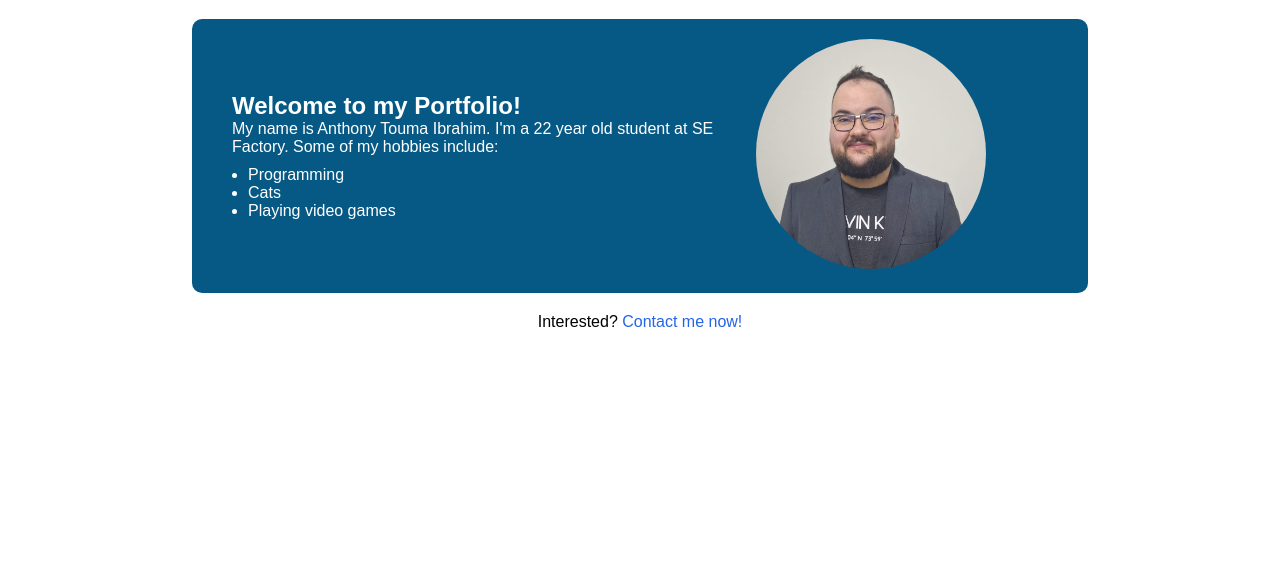
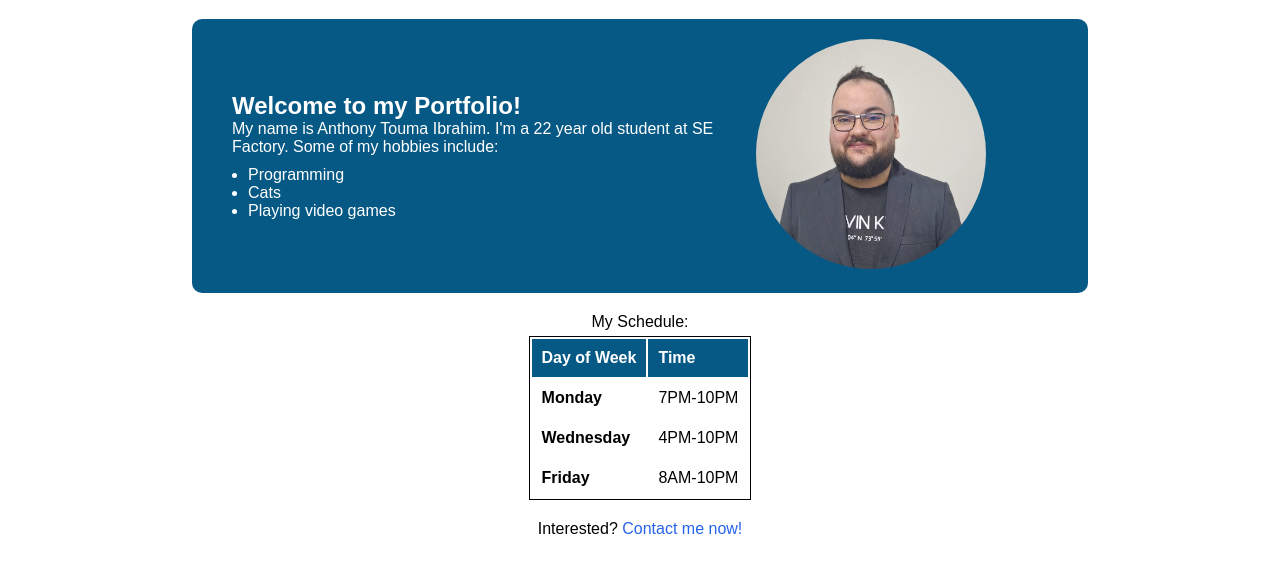
Before and after one commit to anthonytoumaibrahim/personal-portfolio, a plain HTML site: page index.html in a window 1280 px wide. Shown: the part 69-642 px from the top of the page. Drawn offline with Linux system fonts and the light colour scheme.

Commit message:
Added schedule table

```diff
--- a/index.html
+++ b/index.html
@@ -36,6 +36,31 @@
     </section>
 
     <section class="margin-top text-center">
+      <div class="margin-bottom">
+        <p>My Schedule:</p>
+        <table class="schedule-table">
+          <thead>
+            <tr class="primary-bg light-text">
+              <th>Day of Week</th>
+              <th>Time</th>
+            </tr>
+          </thead>
+          <tbody>
+            <tr>
+              <td class="text-bold">Monday</td>
+              <td>7PM-10PM</td>
+            </tr>
+            <tr>
+              <td class="text-bold">Wednesday</td>
+              <td>4PM-10PM</td>
+            </tr>
+            <tr>
+              <td class="text-bold">Friday</td>
+              <td>8AM-10PM</td>
+            </tr>
+          </tbody>
+        </table>
+      </div>
       <p>
         Interested? <a href="./contact.html" class="button">Contact me now!</a>
       </p>
--- a/styles/common/colors.css
+++ b/styles/common/colors.css
@@ -7,6 +7,9 @@
 .light-bg {
   background-color: #e9f0ff;
 }
+.light-text {
+  color: #ffffff;
+}
 .primary-text {
   color: #075985;
 }
--- a/styles/common/utilities.css
+++ b/styles/common/utilities.css
@@ -7,3 +7,6 @@
 .text-center {
   text-align: center;
 }
+.text-bold {
+  font-weight: bold;
+}
--- a/styles/pages/index.css
+++ b/styles/pages/index.css
@@ -24,3 +24,12 @@
   border-radius: 100%;
   object-fit: cover;
 }
+.schedule-table {
+  margin: 5px auto;
+  border: 1px solid;
+  text-align: left;
+}
+.schedule-table th,
+.schedule-table td {
+  padding: 10px;
+}
```
Also changed, not shown: contact.html (+1 -1 lines).
